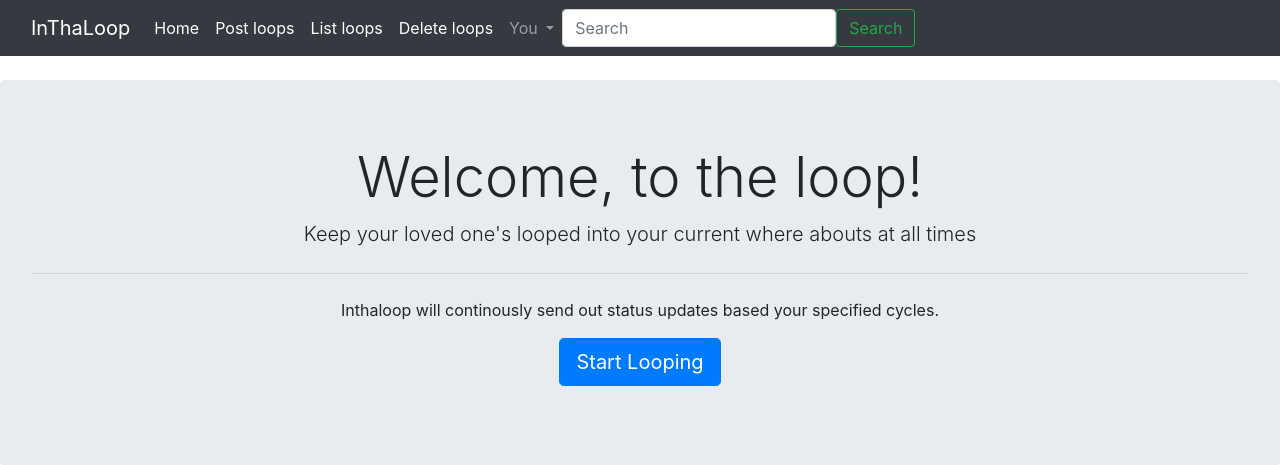
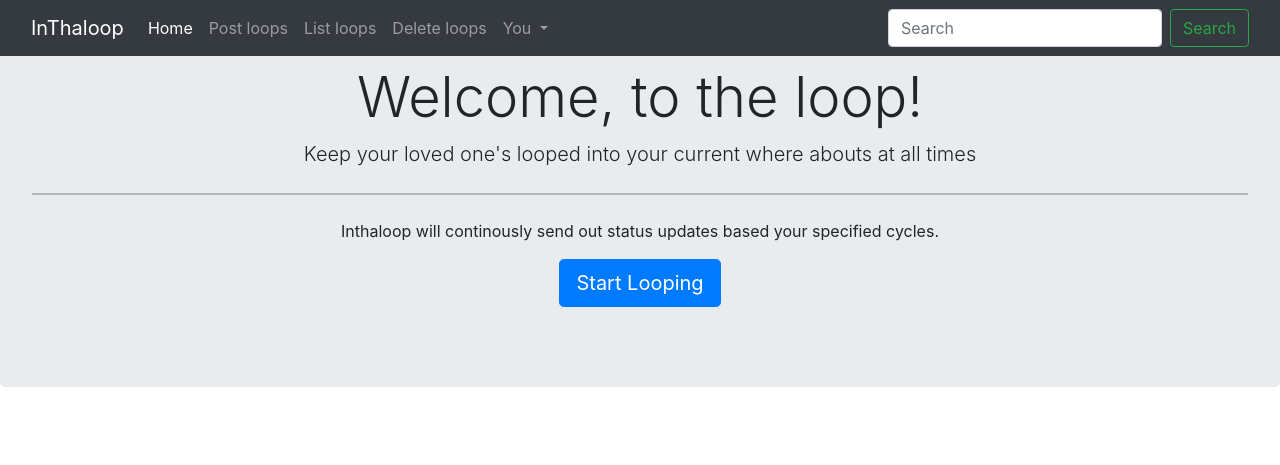
Before and after one commit to Balunywa/onetaacsthree, a Flask app: page / in a window 1280 px wide. Shown: the top 465 px of the page. Run offline with Flask 2, Linux system fonts and the light colour scheme; some libraries are stand-ins or nearby versions.

Commit message:
updates to the nav bar

```diff
--- a/templates/base.html
+++ b/templates/base.html
@@ -1,14 +1,23 @@
-<!DOCTYPE html>
+<!doctype html>
 <html lang="en">
   <head>
-        <title>InThaLoop</title>
-        <meta charset="UTF-8" />
-        <meta name="viewport" content="width=device-width, initial-scale=1" />
+    <!-- Required meta tags -->
+    <meta charset="utf-8">
+    <meta name="viewport" content="width=device-width, initial-scale=1">
+
+    <!-- Bootstrap CSS -->
+    <link href="https://cdn.jsdelivr.net/npm/bootstrap@5.0.2/dist/css/bootstrap.min.css" rel="stylesheet" integrity="sha384-EVSTQN3/azprG1Anm3QDgpJLIm9Nao0Yz1ztcQTwFspd3yD65VohhpuuCOmLASjC" crossorigin="anonymous">
+
+
     <link rel="stylesheet" href="https://maxcdn.bootstrapcdn.com/bootstrap/4.1.0/css/bootstrap.min.css" />
     <script src="https://ajax.googleapis.com/ajax/libs/jquery/3.3.1/jquery.min.js"></script>
     <script src="https://cdnjs.cloudflare.com/ajax/libs/popper.js/1.14.0/umd/popper.min.js"></script>
     <script src="https://maxcdn.bootstrapcdn.com/bootstrap/4.1.0/js/bootstrap.min.js"></script>
-        <link rel="stylesheet" href="https://cdnjs.cloudflare.com/ajax/libs/font-awesome/4.7.0/css/font-awesome.min.css" />
+
+
+  <title>InThaloop</title>
+
+  <!-- Application user event tracking -->
 
   <script type="text/javascript">
     var appInsights =
@@ -51,40 +60,45 @@
                 t
             );
         })({
-                    instrumentationKey: "b9955837-006a-4eb0-bb9c-360a7e7da449;IngestionEndpoint=https://centralus-2.in.applicationinsights.azure.com/;LiveEndpoint=https://centralus.livediagnostics.monitor.azure.com/",
+            instrumentationKey: "b9955837-006a-4eb0-bb9c-360a7e7da449",
         });
     window.appInsights = appInsights;
     appInsights.trackPageView();
 </script>
+
+<!-- Application user event tracking -->
 </head>
 
+
 <body>
-        <nav class="navbar navbar-expand-lg  navbar-dark bg-dark">
+<!-- Navbar-->
+<nav class="navbar navbar-expand-lg fixed-top navbar-dark bg-dark">
   <div class="container-fluid">
-                <a class="navbar-brand" href="#">InThaLoop</a>
-                <button class="navbar-toggler" type="button" data-toggle="collapse" data-target="#navbarNavDropdown" aria-controls="navbarNavDropdown" aria-expanded="false" aria-label="Toggle navigation">
+    <a class="navbar-brand" href="#">InThaloop</a>
+    <button class="navbar-toggler" type="button" data-bs-toggle="collapse" data-bs-target="#navbarSupportedContent" aria-controls="navbarSupportedContent" aria-expanded="false" aria-label="Toggle navigation">
       <span class="navbar-toggler-icon"></span>
     </button>
-                <div class="collapse navbar-collapse" id="navbarNavDropdown">
-                    <ul class="navbar-nav">
-                        <li class="nav-item active">
-                            <a class="nav-item nav-link" href="{{ url_for('index')}}">Home</a>
+    <div class="collapse navbar-collapse" id="navbarSupportedContent">
+      <ul class="navbar-nav me-auto mb-2 mb-lg-0">
+
+        <li class="nav-item">
+          <a class="nav-link active" aria-current="page" href="{{ url_for('index')}}">Home</a>
         </li>
 
-                        <li class="nav-item active">
-                            <a class="nav-item nav-link" href="{{ url_for('post_event')}}">Post loops</a>
+        <li class="nav-item">
+          <a class="nav-link" href="{{ url_for('post_event')}}">Post loops</a>
         </li>
 
-                        <li class="nav-item active">
-                            <a class="nav-item nav-link" href="{{ url_for('list_events')}}">List loops</a>
+        <li class="nav-item">
+          <a class="nav-link" href="{{ url_for('list_events')}}">List loops</a>
         </li>
 
-                        <li class="nav-item active">
-                            <a class="nav-item nav-link" href="{{ url_for('del_event_type')}}">Delete loops</a>
+       <li class="nav-item">
+          <a class="nav-link" href="{{ url_for('del_event_type')}}">Delete loops</a>
        </li>
 
         <li class="nav-item dropdown">
-                            <a class="nav-link dropdown-toggle" href="#" id="navbarDropdownMenuLink" data-toggle="dropdown" aria-haspopup="true" aria-expanded="false">
+          <a class="nav-link dropdown-toggle" href="#" id="navbarDropdown" role="button" data-bs-toggle="dropdown" aria-expanded="false">
             You
           </a>
           <ul class="dropdown-menu" aria-labelledby="navbarScrollingDropdown">
@@ -96,14 +110,26 @@
         </ul>
         </li>
       </ul>
-                    <form class="d-flex" role="search">
-                        <input class="form-control me-2" type="search" placeholder="Search" aria-label="Search" />
+      <form class="d-flex">
+        <input class="form-control me-2" type="search" placeholder="Search" aria-label="Search">
         <button class="btn btn-outline-success" type="submit">Search</button>
       </form>
+        <br>
       </div>
       </div>
    </nav>
-        <br />
-        {% block content %} {% endblock %}
+   {% block content %}
+   {% endblock %}
+<!-- Navbar -->
+    <!-- Optional JavaScript; choose one of the two! -->
+
+    <!-- Option 1: Bootstrap Bundle with Popper -->
+    <script src="https://cdn.jsdelivr.net/npm/bootstrap@5.0.2/dist/js/bootstrap.bundle.min.js" integrity="sha384-MrcW6ZMFYlzcLA8Nl+NtUVF0sA7MsXsP1UyJoMp4YLEuNSfAP+JcXn/tWtIaxVXM" crossorigin="anonymous"></script>
+
+    <!-- Option 2: Separate Popper and Bootstrap JS -->
+    <!--
+    <script src="https://cdn.jsdelivr.net/npm/@popperjs/core@2.9.2/dist/umd/popper.min.js" integrity="sha384-IQsoLXl5PILFhosVNubq5LC7Qb9DXgDA9i+tQ8Zj3iwWAwPtgFTxbJ8NT4GN1R8p" crossorigin="anonymous"></script>
+    <script src="https://cdn.jsdelivr.net/npm/bootstrap@5.0.2/dist/js/bootstrap.min.js" integrity="sha384-cVKIPhGWiC2Al4u+LWgxfKTRIcfu0JTxR+EQDz/bgldoEyl4H0zUF0QKbrJ0EcQF" crossorigin="anonymous"></script>
+    -->
   </body>
 </html>
```
Also changed, not shown: templates/testone.html (added, +10 -0 lines), templates/app-cert.txt (line endings or trailing spaces). Lines whose indentation alone changed are shown as unchanged.
